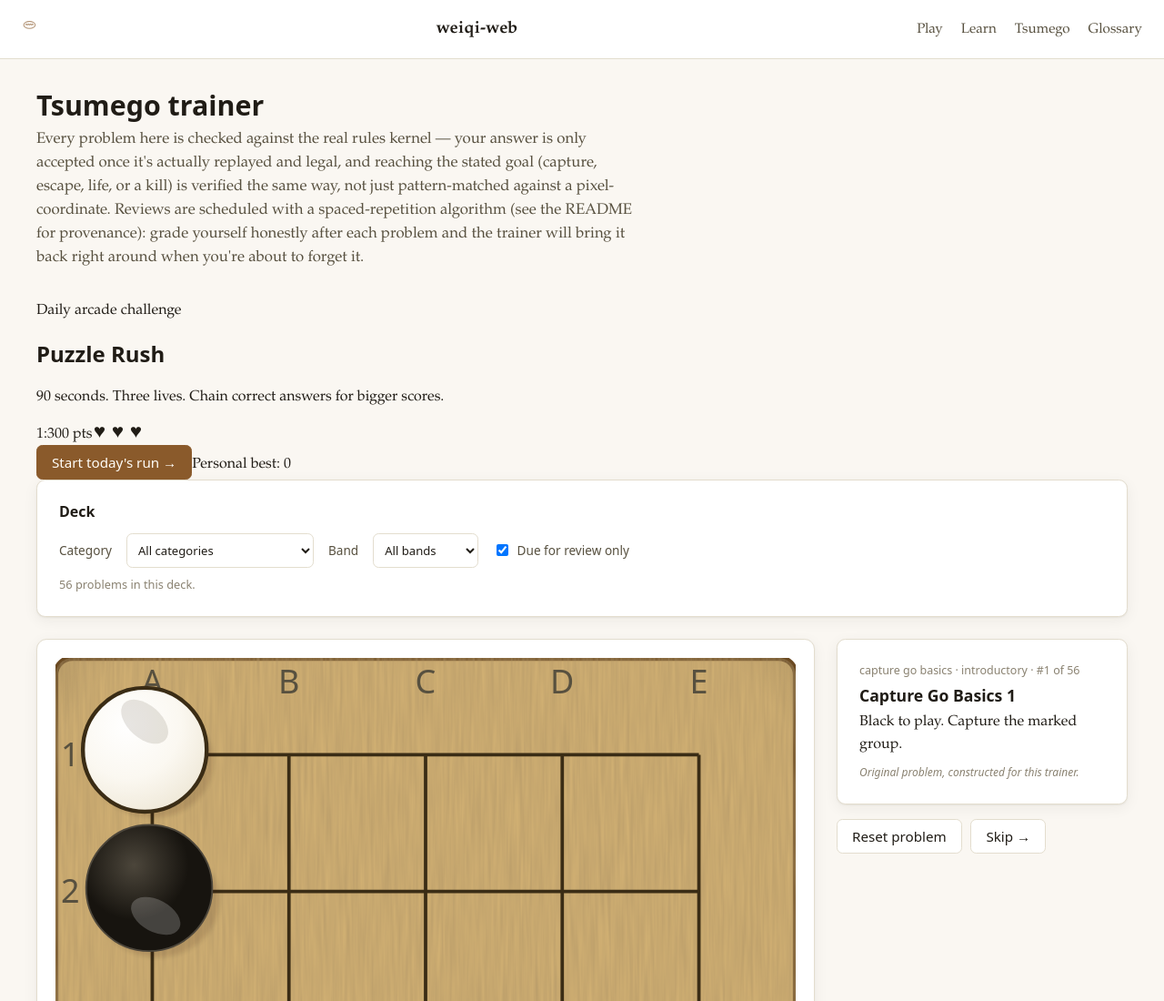
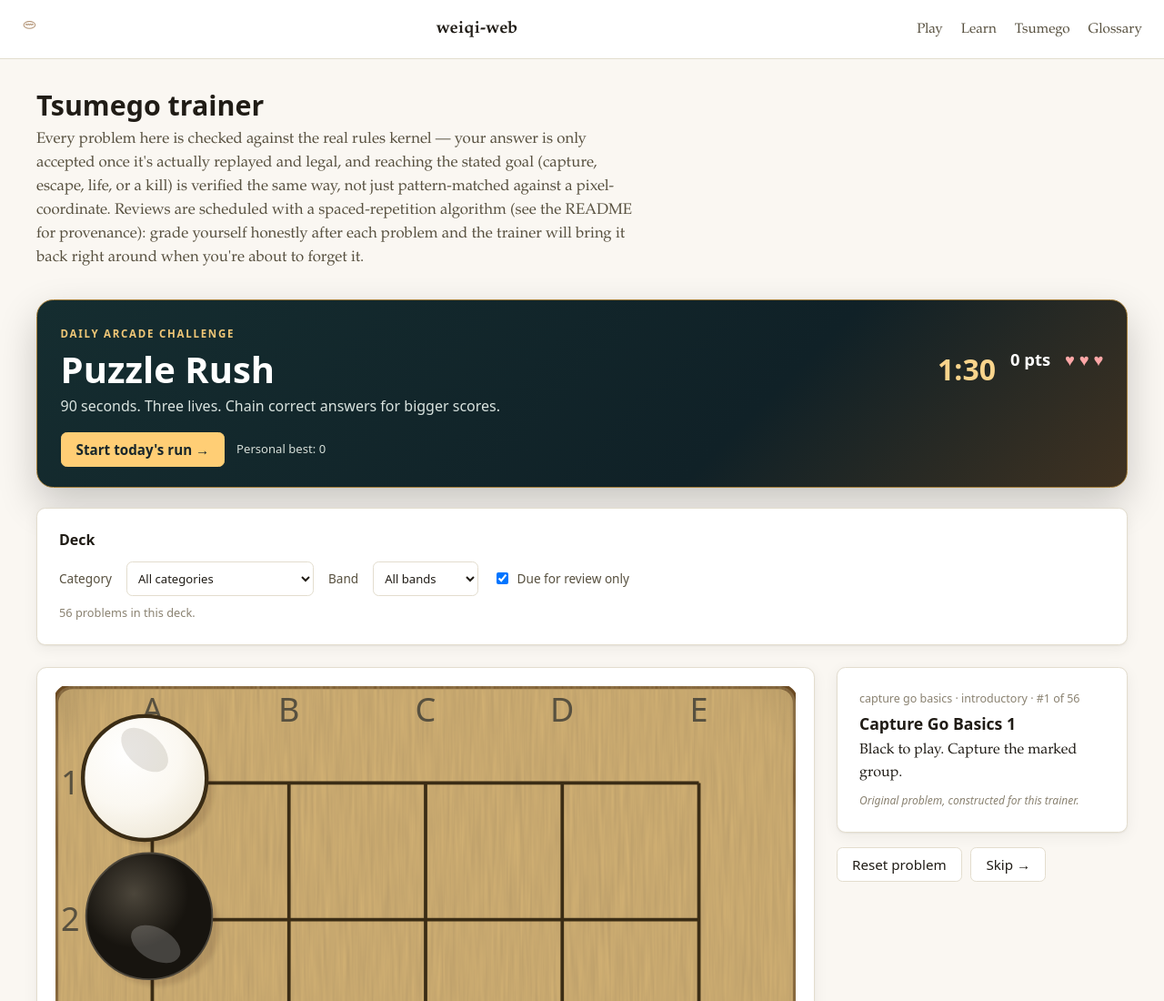
Before and after one commit to red-cup-engineering/go-engine-engineering-services-section, a website with bundled scripts: page apps/weiqi-web/public/tsumego.html in a window 1280 px wide. Shown: the top 1100 px of the page at 91% size. Built offline with nearby package versions, Linux system fonts and the light colour scheme.

Commit message:
Weiqi: playable timed Puzzle Rush with daily puzzle order (public/css/theme.css)

```diff
--- a/apps/weiqi-web/public/css/theme.css
+++ b/apps/weiqi-web/public/css/theme.css
@@ -831,3 +831,17 @@ footer.site-footer {
 #glossary-list article[hidden], #glossary-clear[hidden], #glossary-empty[hidden] {
   display: none;
 }
+
+/* Puzzle Rush: full-contrast competitive mode on the original rules board. */
+.rush-panel{display:grid;grid-template-columns:1fr auto;gap:1rem 2rem;align-items:center;padding:1.4rem 1.6rem;margin-bottom:1.4rem;border:1px solid #a47e3a;border-radius:1.15rem;background:linear-gradient(135deg,#152d30,#102127 65%,#403221);color:#fff;box-shadow:0 18px 44px #0003;font-family:system-ui,sans-serif}
+.rush-eyebrow{color:#f0c777;text-transform:uppercase;font-size:.72rem;font-weight:800;letter-spacing:.15em}
+.rush-panel h2{font-size:clamp(1.7rem,4vw,2.5rem);margin:.2rem 0;color:#fff}
+.rush-panel p{margin:0;color:#d9e3df}
+.rush-meter{display:flex;gap:1rem;flex-wrap:wrap;font-variant-numeric:tabular-nums;font-size:1.15rem;font-weight:800}
+.rush-meter span:first-child{font-size:2rem;color:#f9d48c}
+.rush-meter span:last-child{color:#ffa7a7}
+.rush-actions{grid-column:1/-1;display:flex;gap:.8rem;align-items:center;flex-wrap:wrap}
+.rush-actions button.primary{background:#ffce75;color:#18262b;border-color:#ffce75;font-weight:800}
+.rush-actions button:not(.primary){color:white;background:transparent;border-color:#b9c4bd}
+#rush-best{font-size:.82rem;color:#d6dfd9}
+@media(max-width:600px){.rush-panel{grid-template-columns:1fr}.rush-meter{justify-content:space-between}}
```
